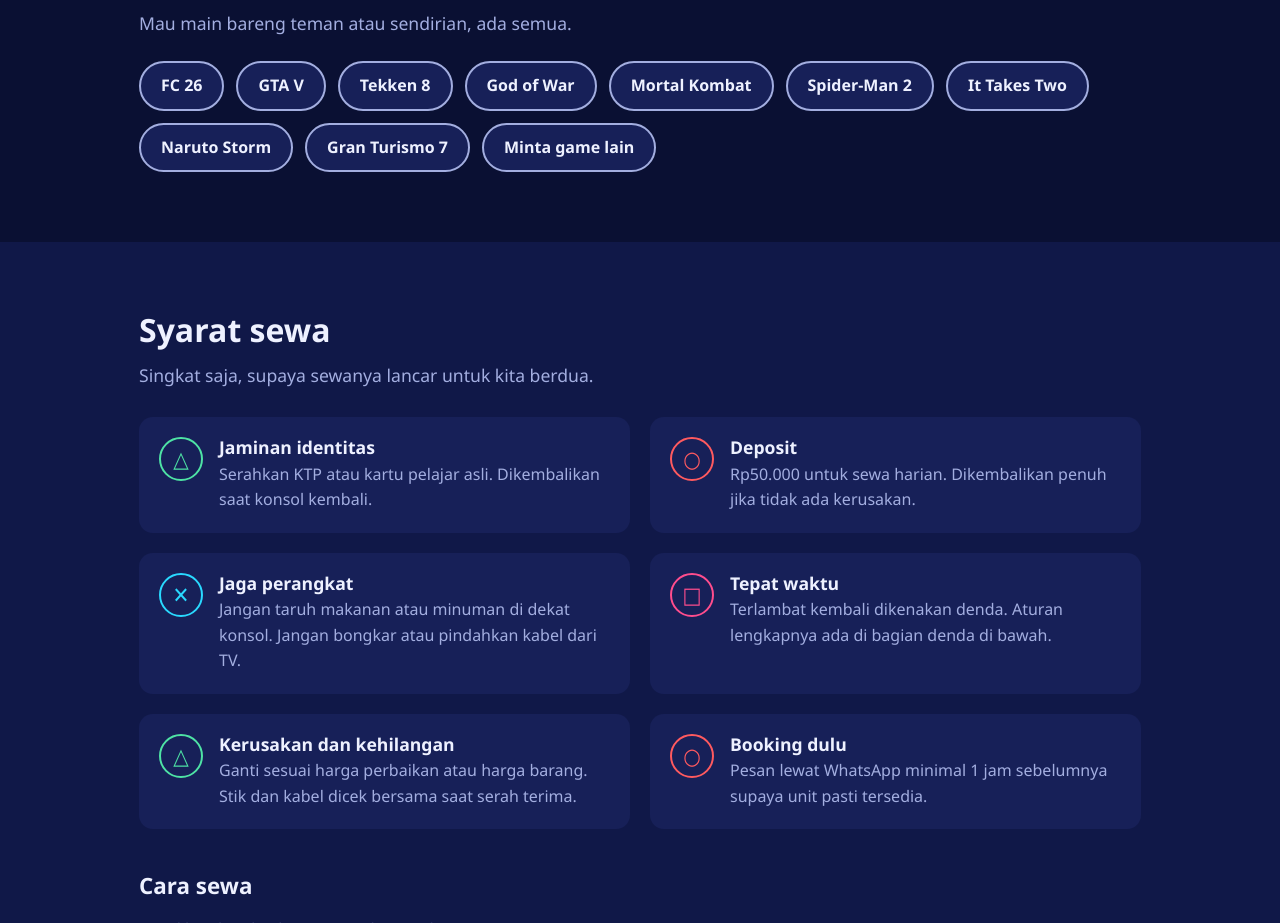
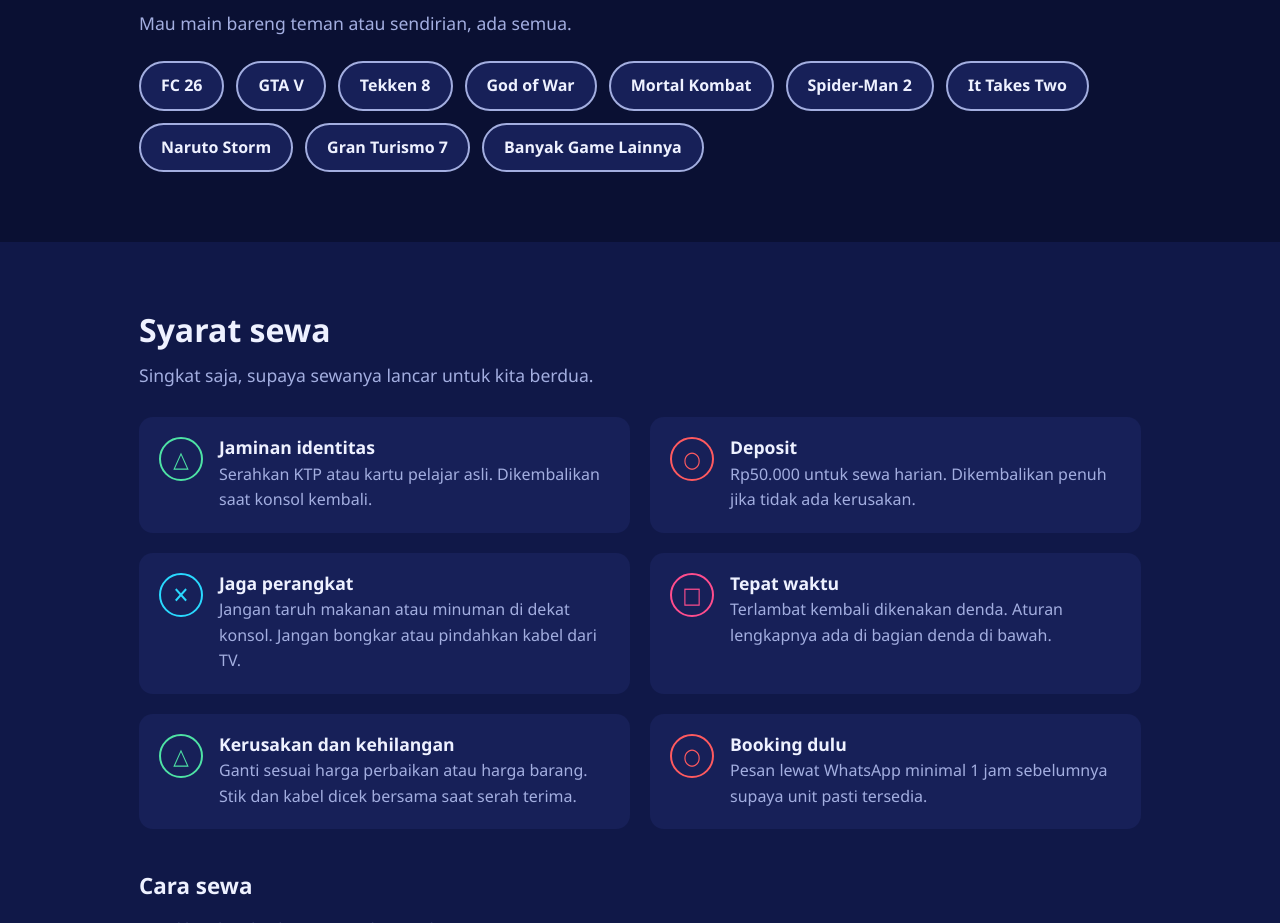
Before and after one commit to galuhtedjakusumahskl-bit/PlayZone, a plain HTML site: page index.html in a window 1280 px wide. Shown: the part 2816-3739 px from the top of the page. Drawn offline with Linux system fonts and the light colour scheme.

Commit message:
Update index.html

```diff
--- a/index.html
+++ b/index.html
@@ -167,7 +167,7 @@
     <div class="chips">
       <span>FC 26</span><span>GTA V</span><span>Tekken 8</span><span>God of War</span>
       <span>Mortal Kombat</span><span>Spider-Man 2</span><span>It Takes Two</span>
-      <span>Naruto Storm</span><span>Gran Turismo 7</span><span>Minta game lain</span>
+      <span>Naruto Storm</span><span>Gran Turismo 7</span><span>Banyak Game Lainnya</span>
     </div>
   </section>
 
```
